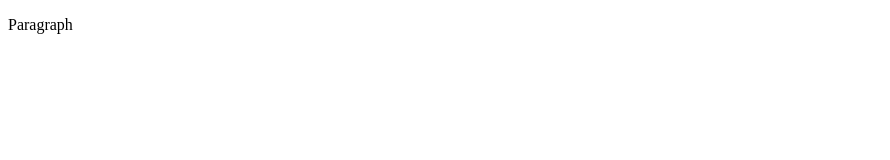
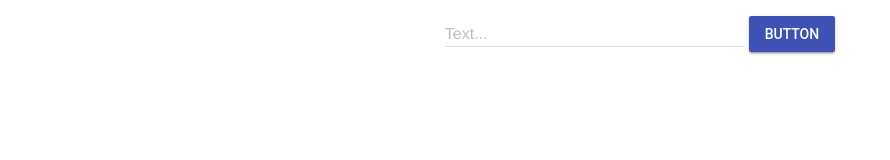
Before and after one commit to MTHS-ICD2O-1-2023/ICD2O-Unit-1-05-kai-nguyen-4, a plain HTML site: page index.html in a window 1280 px wide. Shown: the whole page, without its empty margins (0-890 px from the left). Drawn offline with nearby package versions, Linux system fonts and the light colour scheme.

Commit message:
added buttons

```diff
--- a/css/style.css
+++ b/css/style.css
@@ -2,3 +2,7 @@
 * Created on: Sep 2020
 * This file contains the CSS for index.html
 */
+
+body {
+  text-align: center;
+}
--- a/index.html
+++ b/index.html
@@ -1,9 +1,21 @@
 <!DOCTYPE html>
 <html>
   <head>
-    <title>Title</title>
+    <link rel="stylesheet" href="./css/style.css">
+    <title>interactivity</title>
+    <link rel="stylesheet" href="https://fonts.googleapis.com/icon?family=Material+Icons">
+    <link rel="stylesheet" href="https://code.getmdl.io/1.3.0/material.indigo-pink.min.css">
+    <script defer src="https://code.getmdl.io/1.3.0/material.min.js"></script>
   </head>
   <body>
-    <p>Paragraph</p>
+  <form action="#">
+    <div class="mdl-textfield mdl-js-textfield">
+      <input class="mdl-textfield__input" type="text" id="sample1">
+      <label class="mdl-textfield__label" for="sample1">Text...</label>
+    </div>
+    <button class="mdl-button mdl-js-button mdl-button--raised mdl-button--colored">
+      Button
+    </button>
+  </form>
   </body>
 </html>
```
